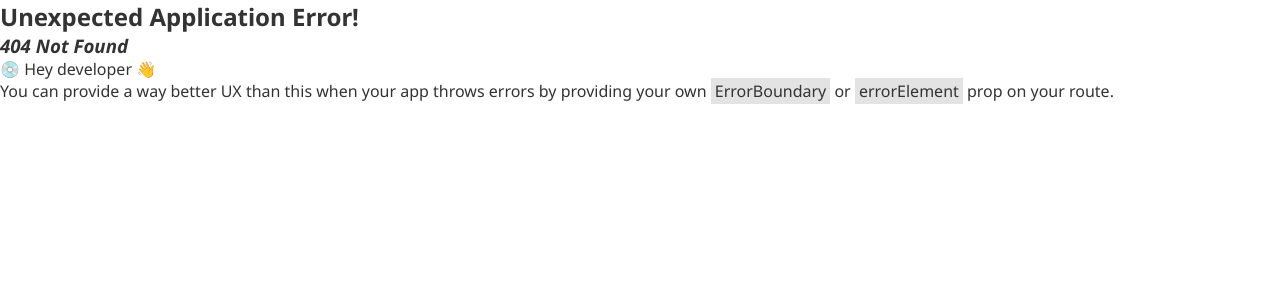
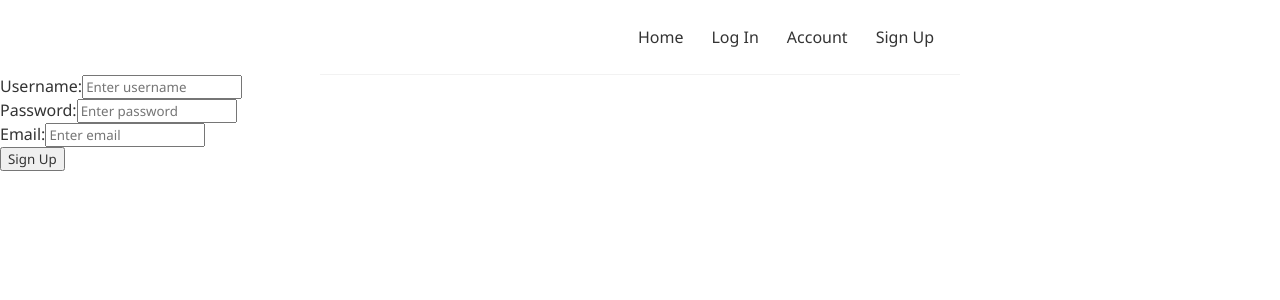
Before and after one commit to awesomeann/crowdfunding_frontend, a React (Vite) app: page /signup in a window 1280 px wide. Before the commit this address had no page. Shown: the top 300 px of the page. Built offline with nearby package versions, Linux system fonts and the light colour scheme.

Commit message:
user signup page

```diff
--- /dev/null
+++ b/src/api/post-user.js
@@ -0,0 +1,24 @@
+async function postUser(username, password, email) {
+    const url = `${import.meta.env.VITE_API_URL}/users`;
+    const response = await fetch(url, {
+    method: "POST", // We need to tell the server that we are sending JSON data so we set the Content-Type header to application/json
+    headers: {
+    "Content-Type": "application/json",
+    },
+    body: JSON.stringify({
+    "username": username,
+    "password": password,
+    "email": email,
+}),
+});
+if (!response.ok) {
+const fallbackError = `Error trying to login`;
+const data = await response.json().catch(() => {
+throw new Error(fallbackError);
+});
+const errorMessage = data?.detail ?? fallbackError;
+throw new Error(errorMessage);
+}
+return await response.json();
+}
+export default postUser;
--- a/src/components/LoginForm.jsx
+++ b/src/components/LoginForm.jsx
@@ -1,6 +1,7 @@
 import { useState } from "react";
 import { useNavigate } from "react-router-dom";
 import postLogin from "../api/post-login.js";
+
 
 function LoginForm() {
 
--- a/src/components/NavBar.css
+++ b/src/components/NavBar.css
@@ -15,4 +15,4 @@ nav{
     padding: 6px;
   }
   nav a:hover {
-    color: #f1356d;
+    color: #f1356d}
--- a/src/components/NavBar.jsx
+++ b/src/components/NavBar.jsx
@@ -9,6 +9,7 @@ function NavBar() {
         <Link to="/">Home</Link>
         <Link to="/login">Log In</Link>
         <Link to="/user">Account</Link>
+        <Link to="/signup">Sign Up</Link>
       </nav>
       <Outlet />
     </div>
--- /dev/null
+++ b/src/components/SignupForm.jsx
@@ -0,0 +1,67 @@
+import { useState } from "react";
+import postUser from "../api/post-user.js";
+
+function SignupForm() {
+    const [credentials, setCredentials] = useState({
+        username: "",
+        password: "",
+        email:""
+        });
+    const handleChange = (event) => {
+    const { id, value } = event.target;
+        setCredentials((prevCredentials) => ({
+        ...prevCredentials,
+        [id]: value,
+    }));
+    };
+
+    const handleSubmit = (event) => {
+        event.preventDefault();
+        if (credentials.username && credentials.password && credentials.email) {
+        postUser(
+        credentials.username,
+        credentials.password,
+        credentials.email
+        ).then((response) => {
+        console.log(response);
+        });
+        }
+        };
+
+    return (
+        <form>
+            <div>
+                <label htmlFor="username">Username:</label>
+                <input
+                     type="text"
+                     id="username"
+                     placeholder="Enter username"
+                     onChange={handleChange}
+                />
+            </div>
+            <div>
+                <label htmlFor="password">Password:</label>
+                <input
+                     type="text"
+                     id="password"
+                     placeholder="Enter password"
+                     onChange={handleChange}
+                />
+            </div>
+            <div>
+                <label htmlFor="email">Email:</label>
+                <input
+                     type="text"
+                     id="email"
+                     placeholder="Enter email"
+                     onChange={handleChange}
+                />
+            </div>
+            <button type="submit" onClick={handleSubmit}>
+                Sign Up
+            </button>
+        </form>
+    );
+
+}
+export default SignupForm;
--- a/src/main.jsx
+++ b/src/main.jsx
@@ -6,15 +6,18 @@ import ProjectPage from "./pages/ProjectPage.jsx";
 import NavBar from "./components/NavBar.jsx";
 import LoginPage from "./pages/LoginPage.jsx";
 import UserPage from "./pages/UserPage.jsx";
+import SignupPage from "./pages/SignupPage.jsx";
 
 const router = createBrowserRouter([ {
   path: "/",
   element: <NavBar />,
   children: [
     { path: "/", element: <HomePage /> },
+    { path: "/signup", element: <SignupPage /> },
     { path: "/login", element: <LoginPage /> },
     { path: "/project/:id", element: <ProjectPage /> },
     { path: "/user/:id", element: <UserPage /> },
+
   ],
 }, ]);
 
--- /dev/null
+++ b/src/pages/SignupPage.jsx
@@ -0,0 +1,7 @@
+import SignupForm from "../components/SignupForm";
+
+function SignupPage() {
+
+    return <SignupForm />}
+
+    export default SignupPage;
--- a/src/pages/UserPage.jsx
+++ b/src/pages/UserPage.jsx
@@ -1,14 +1,33 @@
  import { useParams } from "react-router-dom";
  import useUser from "../hooks/use-user";
+import ProjectCard from "../components/ProjectCard";
 
 function UserPage() {
  // Here we use a hook that comes for free in react router called `useParams`to get the id from the URL so that we can pass it to our useProject hook.
     const { id } = useParams();
  // useProject returns three pieces of info, so we need to grab them all here
      const { user, isLoading, error } = useUser(id);
+     if (isLoading) {
+        return (<p>loading...</p>)
+        }
+    if (error) {
+        return (<p>{error.message}</p>)
+        }
     return (
     <div>
-        <h2>{user.id}</h2>
+        <h4>{`Username: ${user.username}`}</h4>
+        <h4>{`First Name: ${user.first_name}`}</h4>
+        <h4>{`Last Name: ${user.last_name}`}</h4>
+        <h4>{`Email: ${user.email}`}</h4>
+        <h4>{`Active Account: ${user.is_active}`}</h4>
+        <div id="owned-projects">
+        <h3>Projects: </h3>
+        <div id="project-list">
+            {user.owned_projects.map((projectData, key) => {
+                return <ProjectCard key={key} projectData={projectData} />
+            })}
+        </div>
+        </div>
     </div>
     );
     }
```
Also changed, not shown: src/pages/SignupPage.css (added), src/pages/UsePage.css (added).
